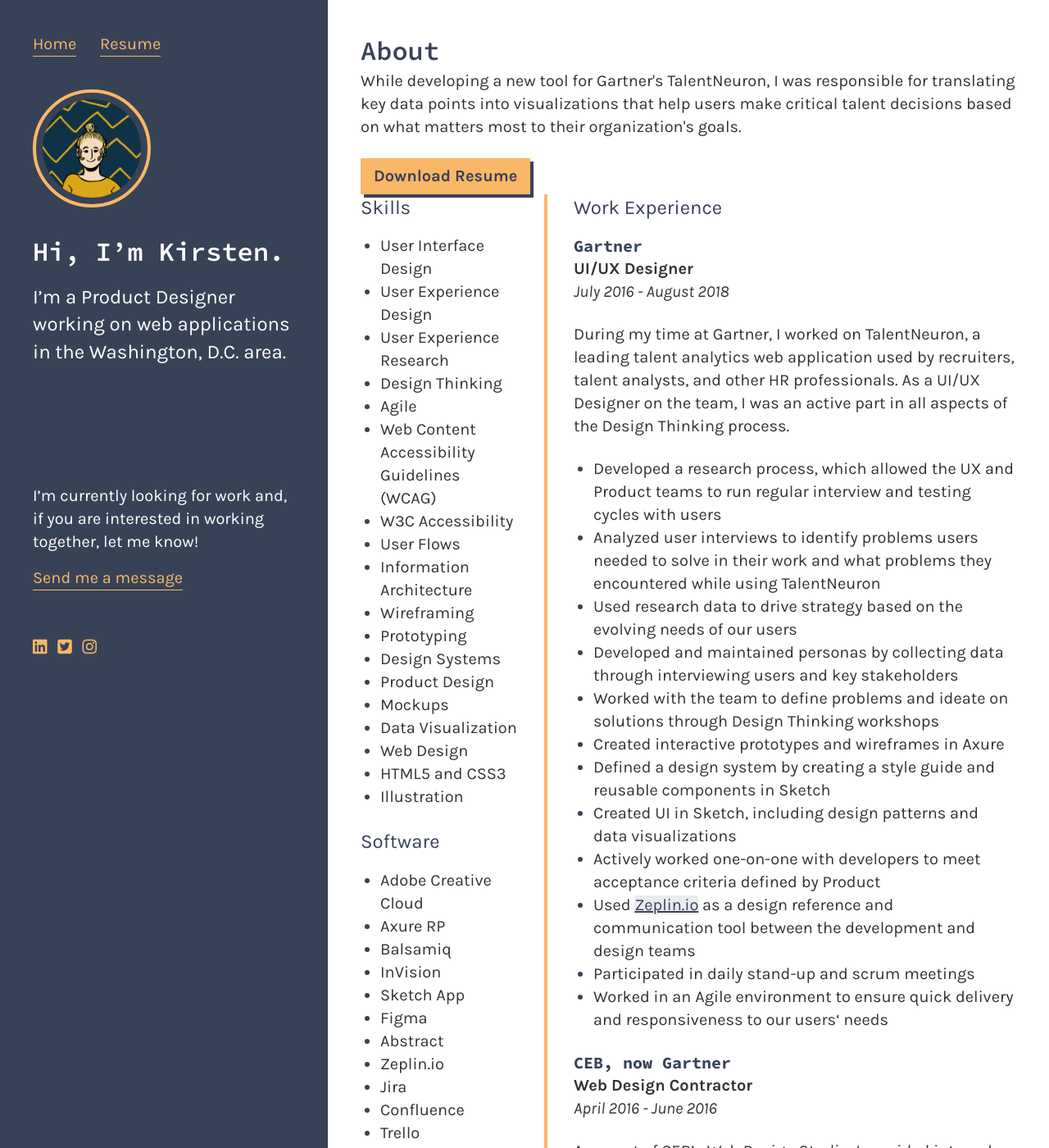
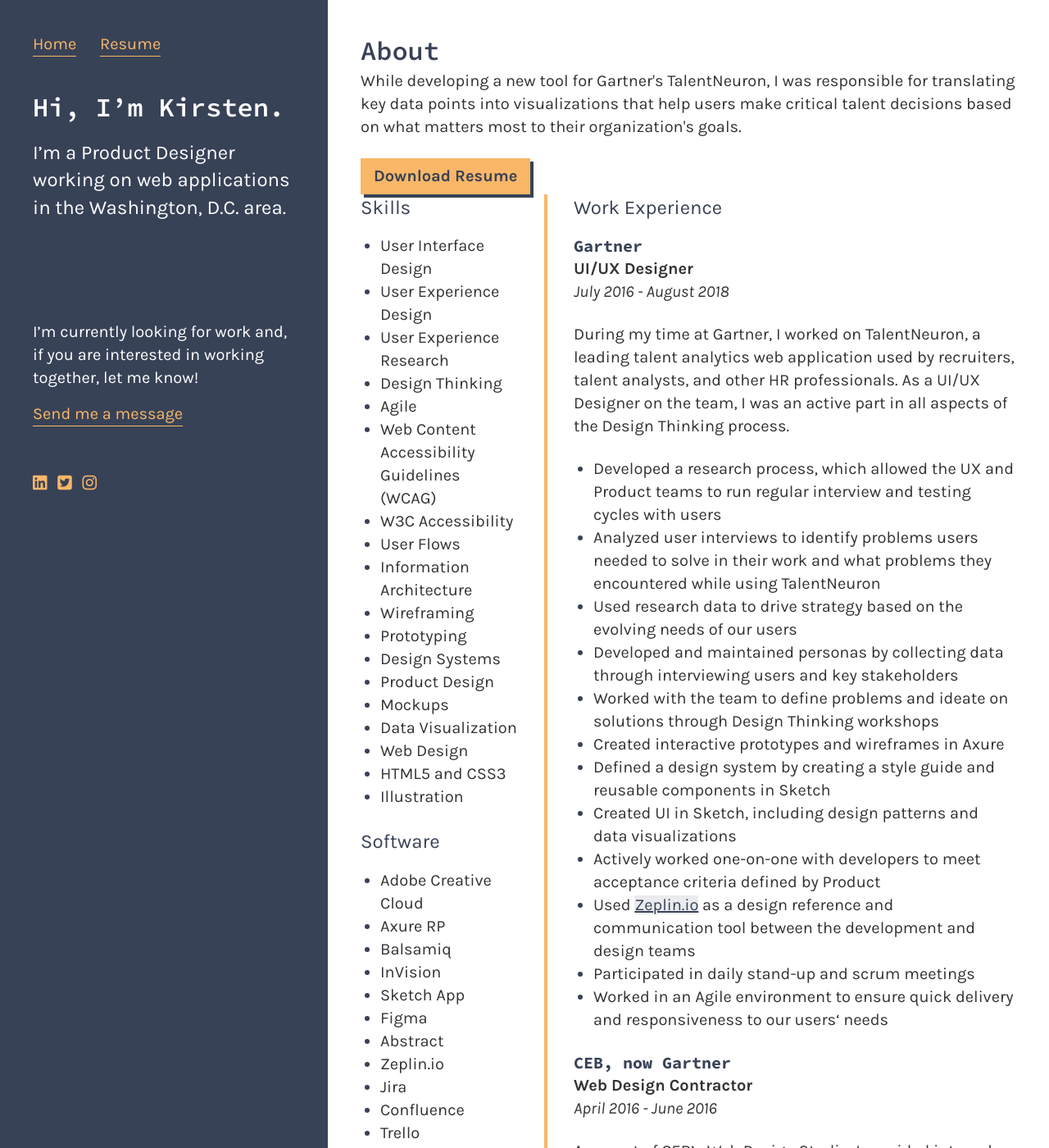
Before and after one commit to marcusrelacion/kirstengreen.com, a Jekyll site: the page built from resume.markdown, in a window 1280 px wide and 1400 px high. Shown: the whole window at 82% size. Built offline with Jekyll 4.4.1, drawn with Linux system fonts in a browser that asks for light colours; nearby versions of some CDN libraries.

Commit message:
Fixes: #62, #58

```diff
--- a/_layouts/home.html
+++ b/_layouts/home.html
@@ -29,7 +29,9 @@
                 </a>
             </div>
         </div>
-        <div class="project__image" style="background-image: url('/uploads/test-image.jpg'); background-repeat: no-repeat; background-size: cover; background-position: center center;">
+        {% for hero-content in post.hero %}
+        <div class="project__image" style="background-image: url('{{ hero-content.image }}'); background-repeat: no-repeat; background-size: cover; background-position: center center;">
+        {% endfor %}
         </div>
     </li>
     {% endfor %}
--- a/assets/styles/component/_header.scss
+++ b/assets/styles/component/_header.scss
@@ -52,11 +52,8 @@
 
 @media screen and (min-width:767px) {
 	.introduction {
-		margin-bottom: 144px;
+		margin-bottom: 120px;
 
-		&__logo {
-			display: block;
-		}
 
 	}
 
@@ -65,3 +62,13 @@
 	}
 
 }
+
+@media screen and (min-width:1365px) {
+		.introduction {
+
+		&__logo {
+			display: block;
+		}
+
+	}
+}
--- a/assets/styles/global/_grid.scss
+++ b/assets/styles/global/_grid.scss
@@ -77,6 +77,7 @@
 
 .methods-and-execution,
 .layout-resume .grid-item:nth-child(2) {
+	align-self: start;
 	border-left: solid 4px var(--rajah);
 	padding-left: 16px;
 }
```
